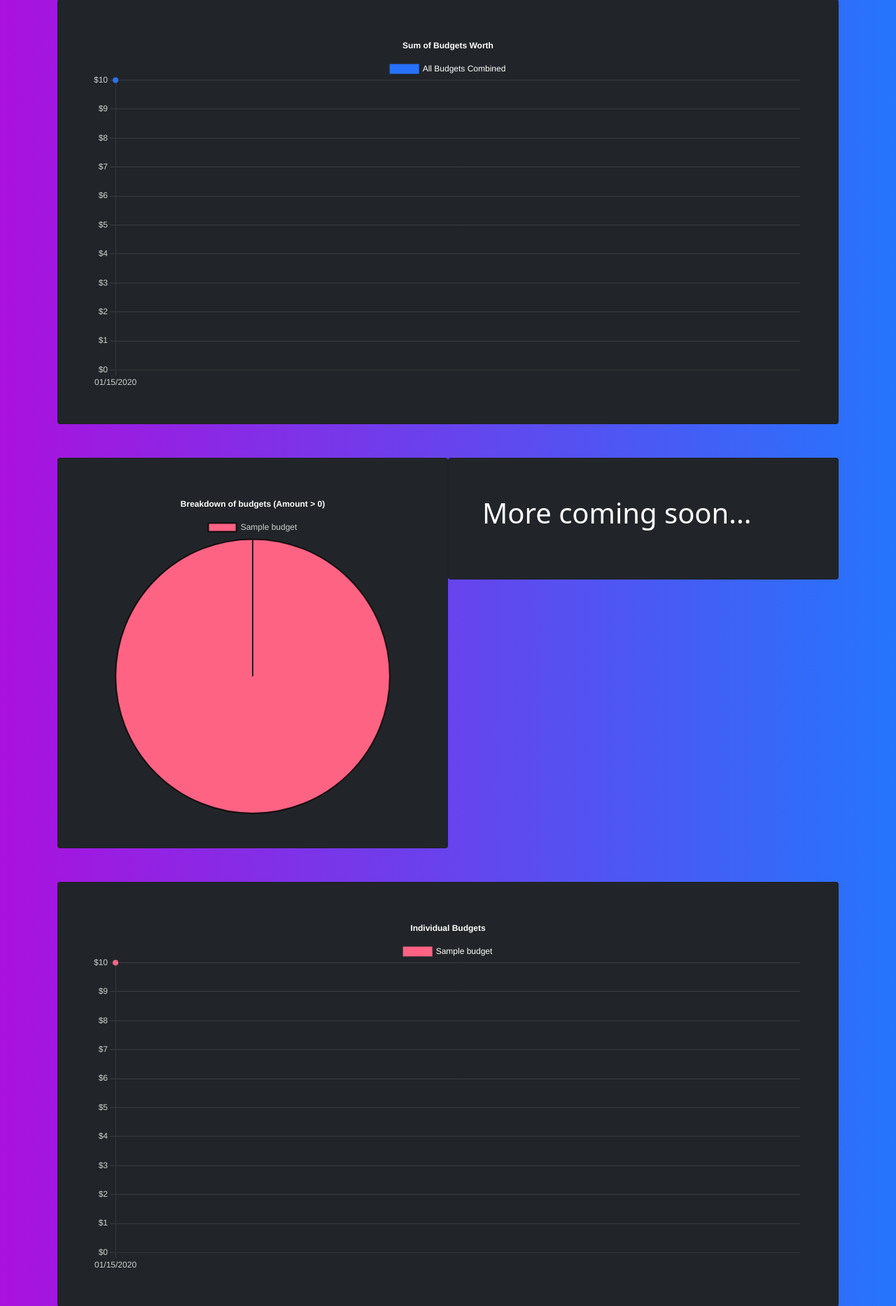
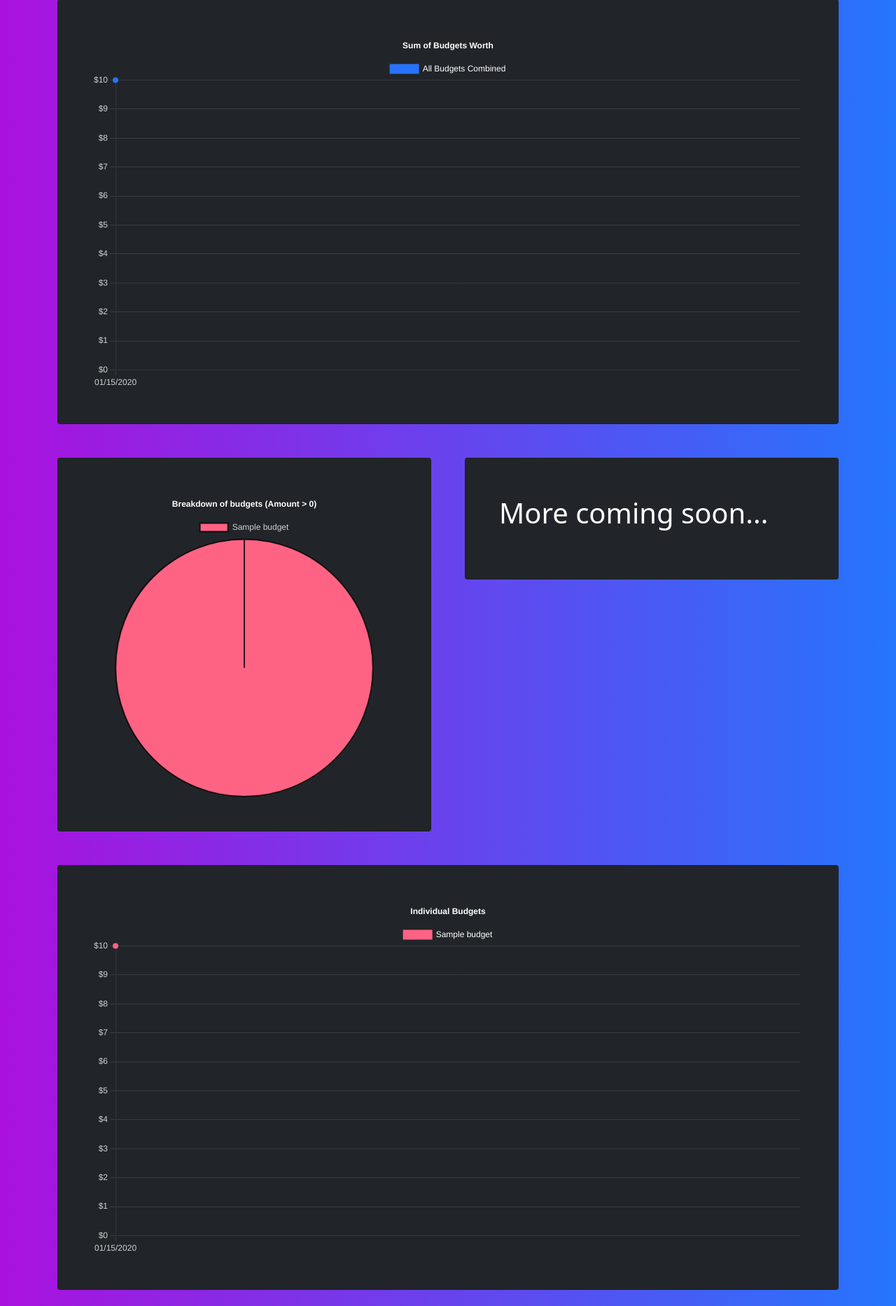
Before and after one commit to niklasbaumgardner/FinancialApp, a Flask app: page /dashboard in a window 1280 px wide. Shown: the part 113-1979 px from the top of the page at 70% size. Run offline with Flask 2, Linux system fonts and the light colour scheme; a user stored in the database is signed in; tables that the repository leaves empty hold one stand-in row (values such as "Sample post"); some libraries are stand-ins or nearby versions.

Commit message:
better format

```diff
--- a/finapp/static/css/dashboard.css
+++ b/finapp/static/css/dashboard.css
@@ -11,3 +11,7 @@
 .ml-48 {
     margin-left: 48px;
 }
+
+.mr-48 {
+    margin-right: 48px;
+}
--- a/finapp/templates/dashboard.html
+++ b/finapp/templates/dashboard.html
@@ -40,7 +40,7 @@
     </div>
 
     <div class="row h-100 py-12">
-        <div class="col mt-5 p-0">
+        <div class="col mt-5 p-0 mr-48">
             <div id="pie-chart-div" class="card bg-dark p-5">
                 <canvas id="pieChart"></canvas>
             </div>
```
